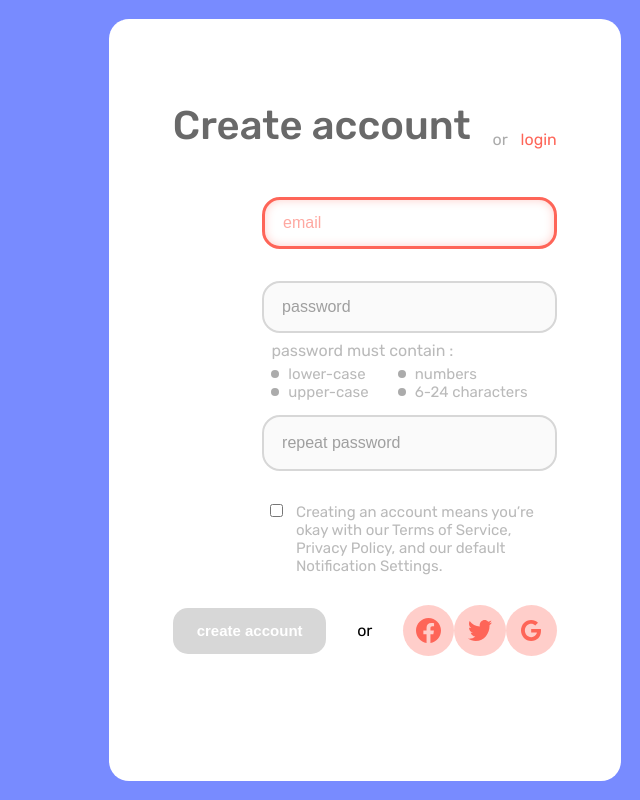
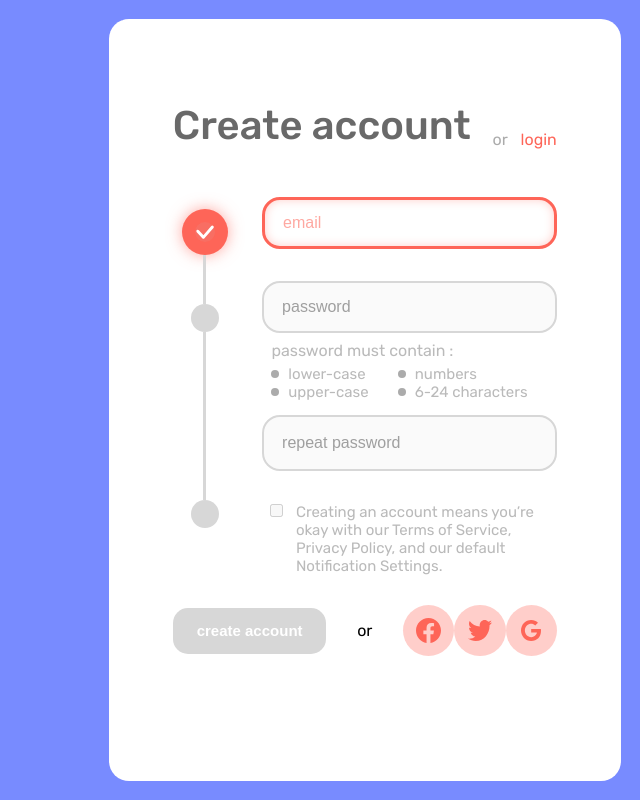
Before and after one commit to AvocadoFit/avocado-vue, a Vue app: page /registration in a window 1280 px wide. Shown: the whole page, without its empty margins (640-1280 px from the left). Built offline with nearby package versions, Linux system fonts and the light colour scheme.

Commit message:
ProgressBar refactoring finished

```diff
--- a/src/components/ProgressBar.vue
+++ b/src/components/ProgressBar.vue
@@ -1,14 +1,12 @@
 <template>
    <div class="container" :key="index" v-for="(item, index) in this.generateState">
-      <!-- <BaseState :active="item.active" :current="item.current" />
+      <BaseState :active="item.active" :current="item.current" />
       <div
          class="line"
-         v-if="item.id != items.length"
+         v-if="item.id != this.config.numItems"
          :class="item.active == item.current ? 'grey' : 'secondary'"
          :style="{ height: this.config.sizes[index] + 'vh' }"
-      ></div> -->
-      <BaseState />
-      ciao
+      ></div>
    </div>
 </template>
 
@@ -44,7 +42,13 @@ export default {
    computed: {
       generateState() {
          var state = []
-         return 0
+         for (var i = 0; i < this.config.numItems; i++) {
+            var item = { active: false, current: false }
+            if (this.config.current - 1 == i) item.current = true
+            if (i <= this.config.current - 1) item.active = true
+            state.push(item)
+         }
+         return state
       }
    }
 }
--- a/src/pages/RegistrationPage.vue
+++ b/src/pages/RegistrationPage.vue
@@ -12,7 +12,9 @@
          </div>
          <div class="body flex">
             <div class="progressbar">
-               <ProgressBar :config="{ numItems: 3, sizes: ['6.2', '2'], current: 1 }" />
+               <ProgressBar
+                  :config="{ numItems: 3, sizes: ['6.2', '21'], current: this.formState.current }"
+               />
             </div>
             <div class="reg-form">
                <BaseInput
@@ -24,6 +26,7 @@
                   class="input"
                   :active="formState.email.active"
                   :disabled="formState.email.disabled"
+                  @click="changeCurrent(1)"
                />
                <div class="password-form">
                   <BaseInput
@@ -35,6 +38,7 @@
                      class="input"
                      :active="formState.password.active"
                      :disabled="isPasswordDisabled"
+                     @click="changeCurrent(2)"
                   />
                   <div class="password-state">
                      <p>password must contain :</p>
@@ -90,10 +94,16 @@
                      class="input"
                      :active="formState.password.active"
                      :disabled="isPasswordDisabled"
+                     @click="changeCurrent(2)"
                   />
                </div>
                <div class="flex policy">
-                  <input type="checkbox" name="policy" />
+                  <input
+                     type="checkbox"
+                     name="policy"
+                     :disabled="isCheckboxDisabled"
+                     @click="changeCurrent(3)"
+                  />
                   <p>
                      Creating an account means you’re okay with our Terms of Service, Privacy
                      Policy, and our default Notification Settings.
@@ -164,23 +174,6 @@ export default {
          passwordState: defaultPasswordState,
          passwordMatchState: null,
          password: null,
-         items: [
-            {
-               id: 1,
-               current: true,
-               active: true
-            },
-            {
-               id: 2,
-               current: false,
-               active: false
-            },
-            {
-               id: 3,
-               current: false,
-               active: false
-            }
-         ],
          formState: {
             email: {
                active: true,
@@ -190,13 +183,21 @@ export default {
                active: false,
                disabled: true
             },
-            button: false
+            button: false,
+            current: 1
          }
       }
    },
    computed: {
       isPasswordDisabled() {
+         console.log(this.emailState)
+         console.log(!this.emailState)
          return !this.emailState
+      },
+      isCheckboxDisabled() {
+         console.log(this.passwordMatchState)
+         console.log(!this.passwordMatchState)
+         return !this.passwordMatchState
       }
    },
    methods: {
@@ -216,6 +217,9 @@ export default {
       },
       baseRegistration() {
          console.log('clicked')
+      },
+      changeCurrent(newCurrent) {
+         this.formState.current = newCurrent
       }
    }
 }
```
